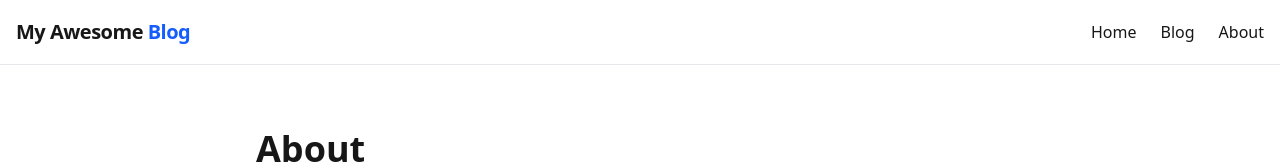
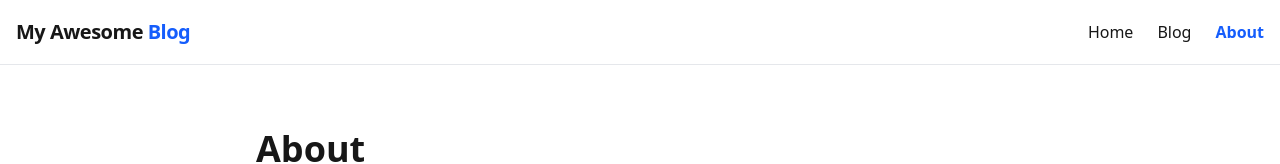
Before and after one commit to Savinay76/blog-platform, a Next.js app: page /about in a window 1280 px wide. Shown: the top 164 px of the page. Built offline with nearby package versions, Linux system fonts and the light colour scheme.

Commit message:
Use ActiveLink in Header

```diff
--- a/src/components/Header.tsx
+++ b/src/components/Header.tsx
@@ -1,4 +1,5 @@
 import Link from 'next/link';
+import ActiveLink from '@/components/ActiveLink';
 
 export default function Header() {
     return (
@@ -8,15 +9,15 @@ export default function Header() {
                     My Awesome <span className="text-blue-600">Blog</span>
                 </Link>
                 <nav className="flex gap-6" data-testid="site-nav">
-                    <Link href="/" className="hover:text-blue-600 transition-colors" data-testid="nav-home">
+                    <ActiveLink href="/" className="hover:text-blue-600 transition-colors" data-testid="nav-home">
                         Home
-                    </Link>
-                    <Link href="/blog" className="hover:text-blue-600 transition-colors" data-testid="nav-blog">
+                    </ActiveLink>
+                    <ActiveLink href="/blog" className="hover:text-blue-600 transition-colors" data-testid="nav-blog">
                         Blog
-                    </Link>
-                    <Link href="/about" className="hover:text-blue-600 transition-colors" data-testid="nav-about">
+                    </ActiveLink>
+                    <ActiveLink href="/about" className="hover:text-blue-600 transition-colors" data-testid="nav-about">
                         About
-                    </Link>
+                    </ActiveLink>
                 </nav>
             </div>
         </header>
```
